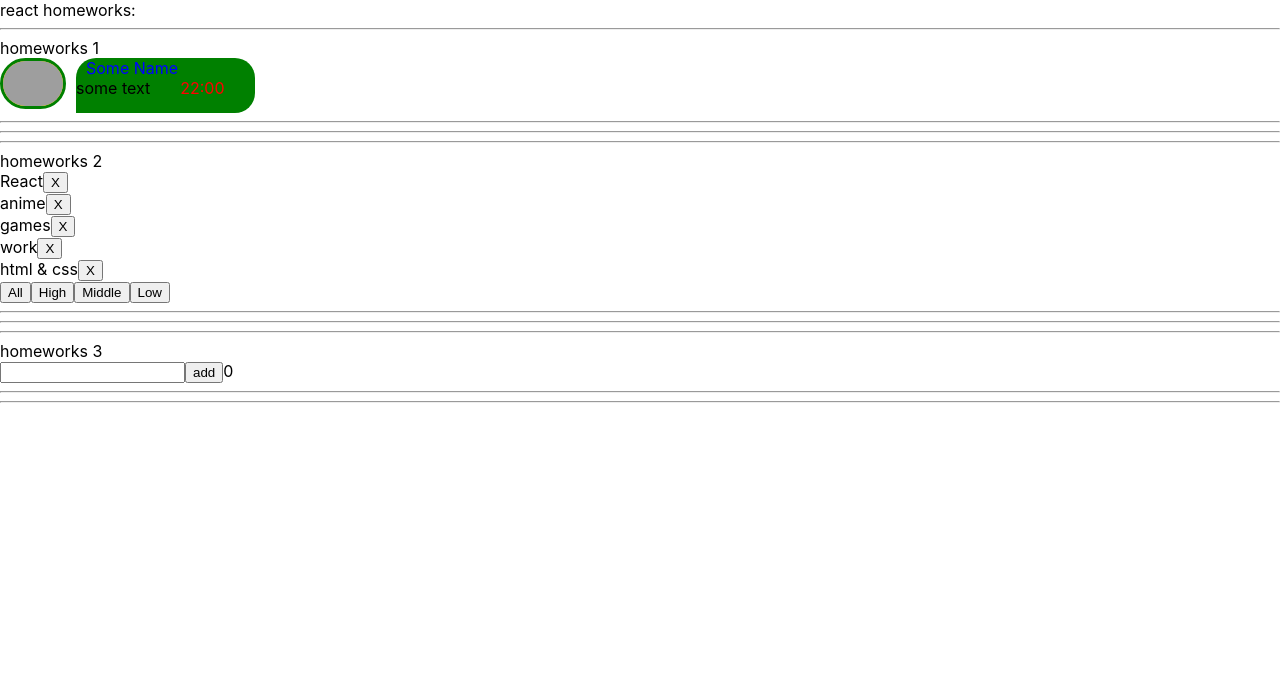
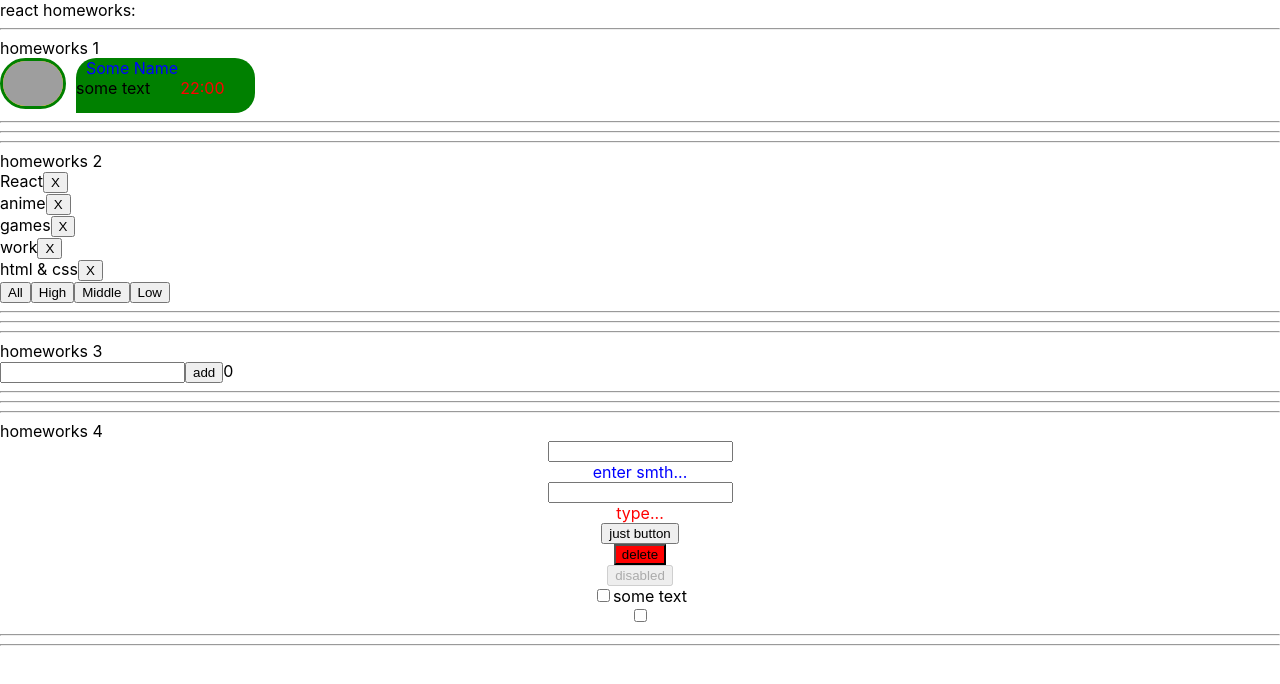
Before and after one commit to DmitryYug/IT-Kamasutra_Ignat, a React (Create React App) app: page / in a window 1280 px wide. Shown: the top 684 px of the page. Built offline with nearby package versions, Linux system fonts and the light colour scheme; grey boxes are pictures that could not be loaded.

Commit message:
HW4_starting-deploy

```diff
--- a/src/p1-main/m1-ui/u1-app/App.tsx
+++ b/src/p1-main/m1-ui/u1-app/App.tsx
@@ -3,6 +3,7 @@ import s from './App.module.css'
 import HW1 from '../../../p2-homeworks/h1/HW1'
 import HW2 from "../../../p2-homeworks/h2/HW2";
 import HW3 from "../../../p2-homeworks/h3/HW3";
+import HW4 from "../../../p2-homeworks/h4/HW4";
 
 function App() {
     return (
@@ -11,7 +12,7 @@ function App() {
             <HW1/>
             <HW2/>
             <HW3/>
-            {/*<HW4/>*/}
+            <HW4/>
             {/*<HW5/>*/}
 
         </div>
--- a/src/p2-homeworks/h4/HW4.tsx
+++ b/src/p2-homeworks/h4/HW4.tsx
@@ -6,7 +6,11 @@ import SuperCheckbox from './common/c3-SuperCheckbox/SuperCheckbox'
 
 function HW4() {
     const [text, setText] = useState<string>('')
-    const error = text ? '' : 'error'
+    const [text2, setText2] = useState<string>('')
+
+    const error = text ? '' : 'enter smth...'
+    const error2 = text2 ? '' : 'type...'
+
 
     const showAlert = () => {
         if (error) {
@@ -30,17 +34,20 @@ function HW4() {
                     onChangeText={setText}
                     onEnter={showAlert}
                     error={error}
-                    // spanClassName={s.testSpanError}
+                    spanClassName={s.testSpanError}
                 />
 
                 <SuperInputText
+                    value={text2}
+                    onChangeText={setText2}
+                    error={error2}
                     className={s.blue} // проверьте, рабоет ли смешивание классов
                 />
 
                 {/*----------------------------------------------------*/}
 
                 <SuperButton>
-                    default
+                    just button
                 </SuperButton>
 
                 <SuperButton
--- a/src/p2-homeworks/h4/common/c1-SuperInputText/SuperInputText.module.css
+++ b/src/p2-homeworks/h4/common/c1-SuperInputText/SuperInputText.module.css
@@ -3,8 +3,8 @@
 }
 
 .errorInput {
-    border: 3px solid lime;
-    background: red;
+    /*border: 3px solid black;*/
+    /*background: ;*/
 }
 
 .error {
--- a/src/p2-homeworks/h4/common/c1-SuperInputText/SuperInputText.tsx
+++ b/src/p2-homeworks/h4/common/c1-SuperInputText/SuperInputText.tsx
@@ -39,7 +39,8 @@ const SuperInputText: React.FC<SuperInputTextPropsType> = (
     }
 
     const finalSpanClassName = `${s.error} ${spanClassName ? spanClassName : ''}`
-    const finalInputClassName = `${s.errorInput} ${className}` // need to fix with (?:) and s.superInput
+    const finalInputClassName = `${error ? s.errorInput : s.superInput}` // need to fix with (?:) and s.superInput
+
 
     return (
         <>
```
Also changed, not shown: package.json (+8 -2 lines), 1 other file (tests, documents, lock files or other folders).
